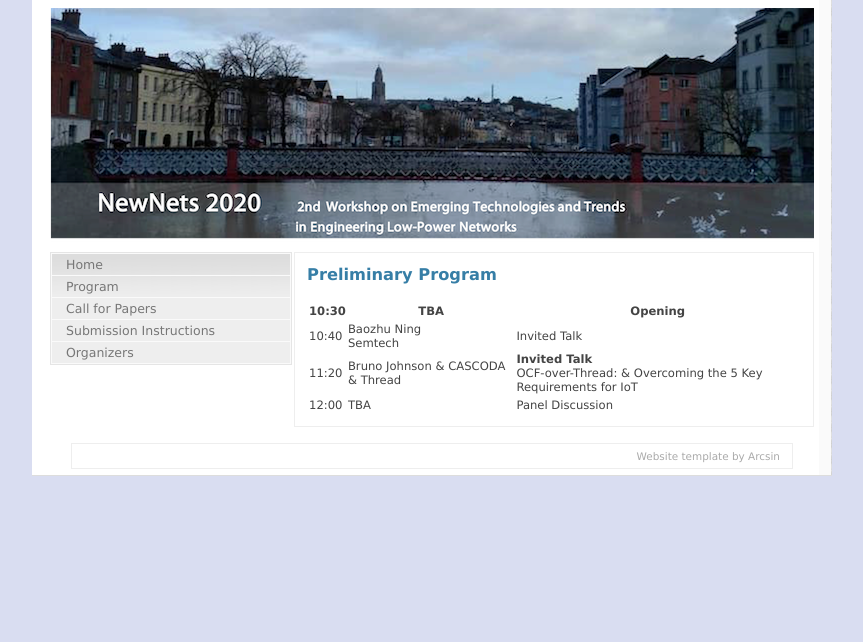
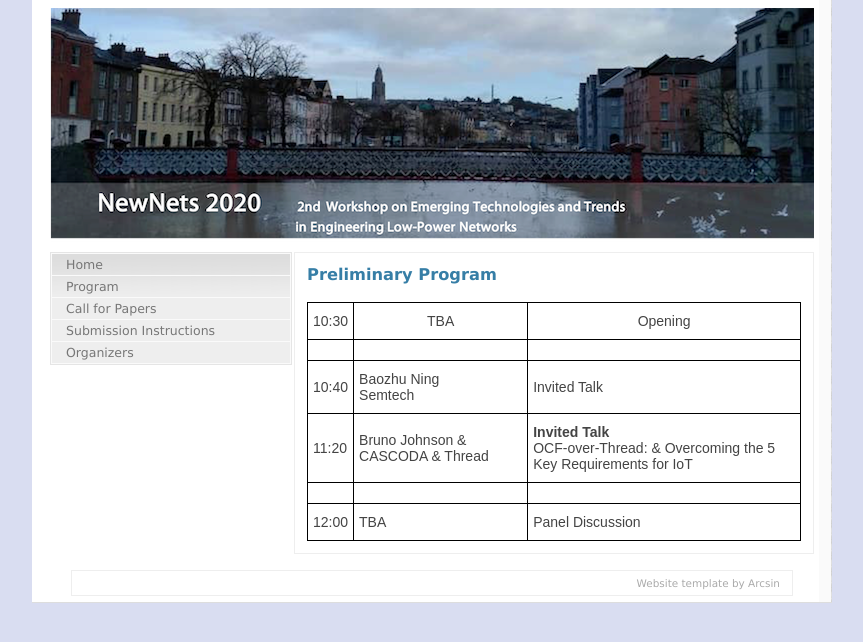
Before and after one commit to newnets2020/newnets2020, a plain HTML site: page program.html in a window 1280 px wide. Shown: the whole page, without its empty margins (208-1071 px from the left). Drawn offline with Linux system fonts and the light colour scheme.

Commit message:
Update default.css

```diff
--- a/default.css
+++ b/default.css
@@ -251,3 +251,12 @@ form {
   font-weight: bold;
   padding-bottom: 0.4em;
 }
+
+.tg  {border-collapse:collapse;border-spacing:0;}
+.tg td{border-color:black;border-style:solid;border-width:1px;font-family:Arial, sans-serif;font-size:14px;
+  overflow:hidden;padding:10px 5px;word-break:normal;}
+.tg th{border-color:black;border-style:solid;border-width:1px;font-family:Arial, sans-serif;font-size:14px;
+  font-weight:normal;overflow:hidden;padding:10px 5px;word-break:normal;}
+.tg .tg-c3ow{border-color:inherit;text-align:center;vertical-align:top}
+.tg .tg-7btt{border-color:inherit;font-weight:bold;text-align:center;vertical-align:top}
+.tg .tg-fymr{border-color:inherit;font-weight:bold;text-align:left;vertical-align:top}
```
